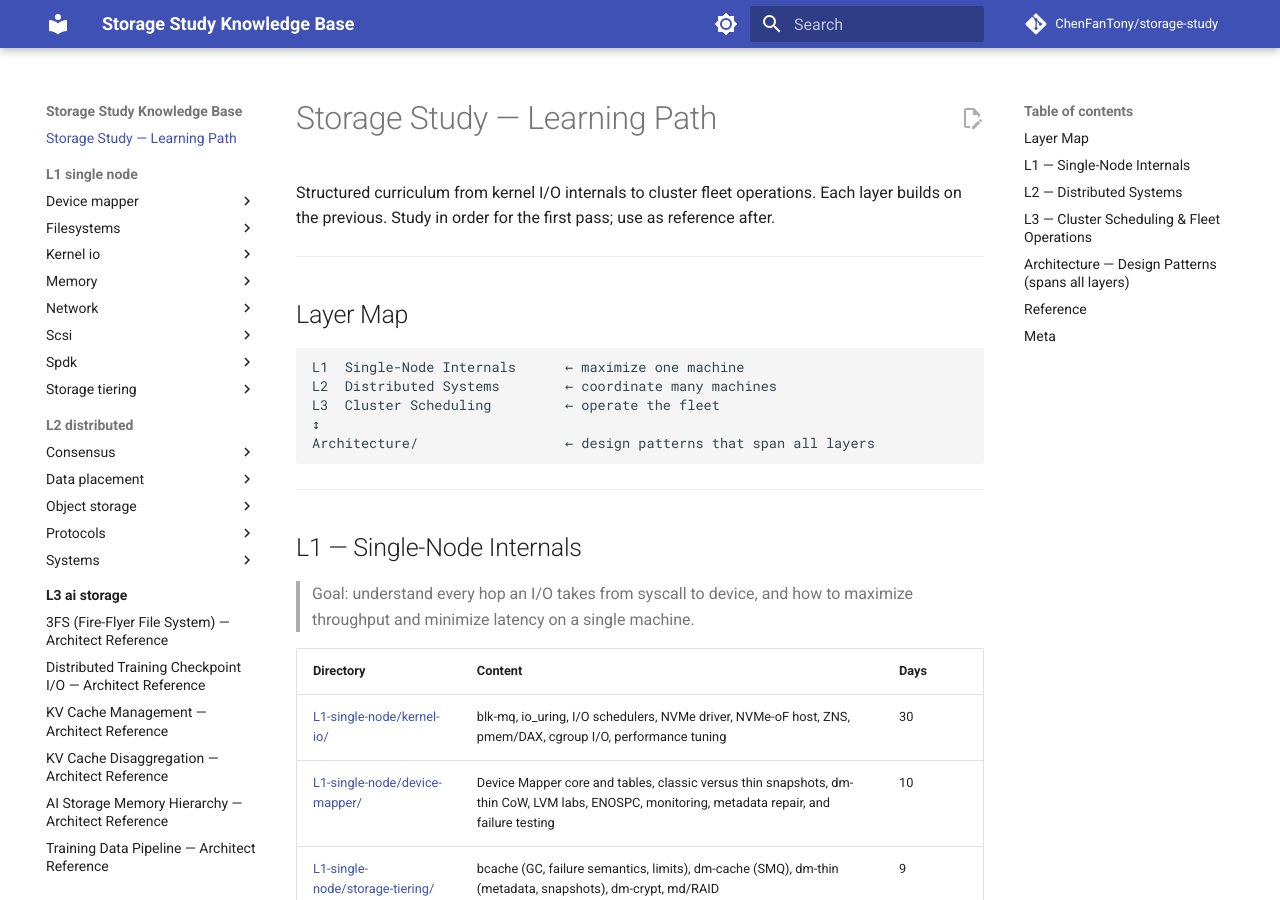
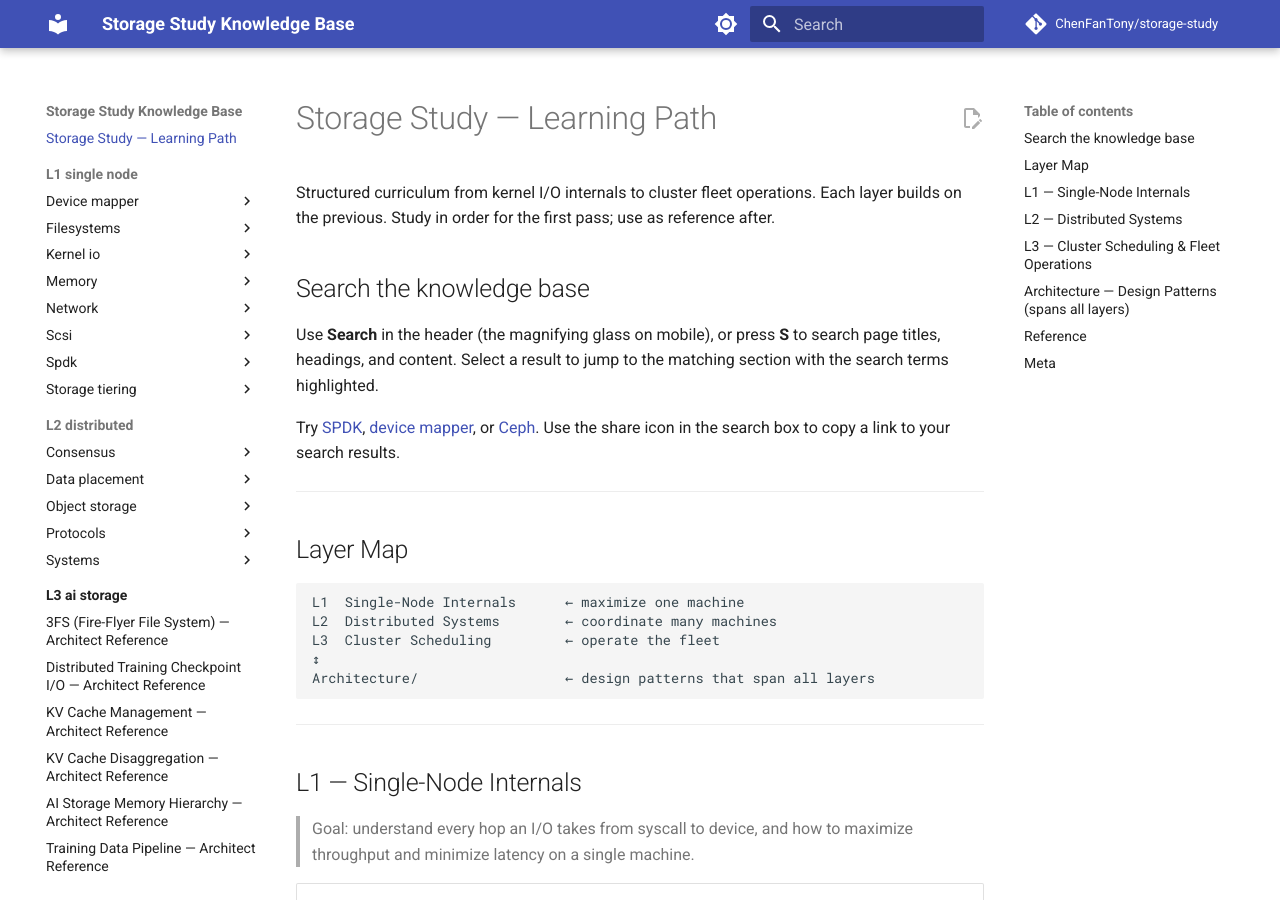
Before and after one commit to ChenFanTony/storage-study, an MkDocs documentation site: the page built from docs/README.md, in a window 1280 px wide and 900 px high. Built offline with MkDocs 1.6.1 and Material for MkDocs 9.7.7, drawn with Linux system fonts in a browser that asks for light colours; comment, search, counter and statistics services are not loaded.

Commit message:
docs: improve site search and fix object storage section link

```diff
--- a/docs/README.md
+++ b/docs/README.md
@@ -2,6 +2,16 @@
 
 Structured curriculum from kernel I/O internals to cluster fleet operations.
 Each layer builds on the previous. Study in order for the first pass; use as reference after.
+
+## Search the knowledge base
+
+Use **Search** in the header (the magnifying glass on mobile), or press **S**
+to search page titles, headings, and content. Select a result to jump to the
+matching section with the search terms highlighted.
+
+Try [SPDK](?q=SPDK), [device mapper](?q=device%20mapper),
+or [Ceph](?q=Ceph). Use the share icon in the search box to copy a link
+to your search results.
 
 ---
 
--- a/mkdocs.yml
+++ b/mkdocs.yml
@@ -14,6 +14,7 @@ theme:
     - navigation.sections
     - navigation.top
     - search.highlight
+    - search.share
     - search.suggest
   palette:
     - media: "(prefers-color-scheme: light)"
```
Also changed, not shown: README.md (+15 -0 lines), docs/L2-distributed/object-storage/README.md (+1 -1 lines).
